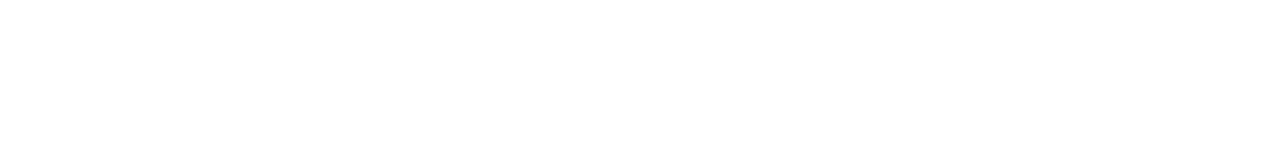
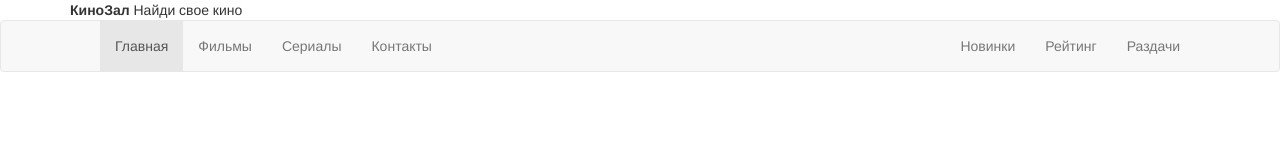
Before and after one commit to FomenkoAndrey/20200722___kinozal, a website: page index.html in a window 1280 px wide. Drawn offline with Linux system fonts and the light colour scheme.

Commit message:
разметка header.

```diff
--- a/index.html
+++ b/index.html
@@ -20,6 +20,47 @@
 
 <!--t.ly/43BI-->
 
+<header class="header container-fluid">
+  <div class="header-logo row">
+    <div class="container">
+      <strong class="header-logo__title">КиноЗал</strong>
+      <span class="header-logo__description">Найди свое кино</span>
+    </div>
+  </div>
+
+  <div class="header-menu row">
+    <nav class="navbar navbar-default">
+      <div class="container">
+        <div class="container-fluid">
+          <div class="navbar-header">
+            <button type="button" class="navbar-toggle collapsed" data-toggle="collapse" data-target="#navbar-top" aria-expanded="false">
+              <span class="sr-only">Toggle navigation</span>
+              <span class="icon-bar"></span>
+              <span class="icon-bar"></span>
+              <span class="icon-bar"></span>
+            </button>
+          </div>
+
+          <div class="collapse navbar-collapse" id="navbar-top">
+            <ul class="nav navbar-nav">
+              <li class="active"><a href="index.html">Главная</a></li>
+              <li><a href="page.html">Фильмы</a></li>
+              <li><a href="#">Сериалы</a></li>
+              <li><a href="#">Контакты</a></li>
+            </ul>
+
+            <ul class="nav navbar-nav navbar-right">
+              <li><a href="#">Новинки</a></li>
+              <li><a href="#">Рейтинг</a></li>
+              <li><a href="#">Раздачи</a></li>
+            </ul>
+          </div>
+        </div>
+      </div>
+    </nav>
+  </div>
+</header>
+
 <script src="libs/jquery/dist/jquery.min.js"></script>
 <script src="libs/bootstrap/dist/js/bootstrap.min.js"></script>
 </body>
```
